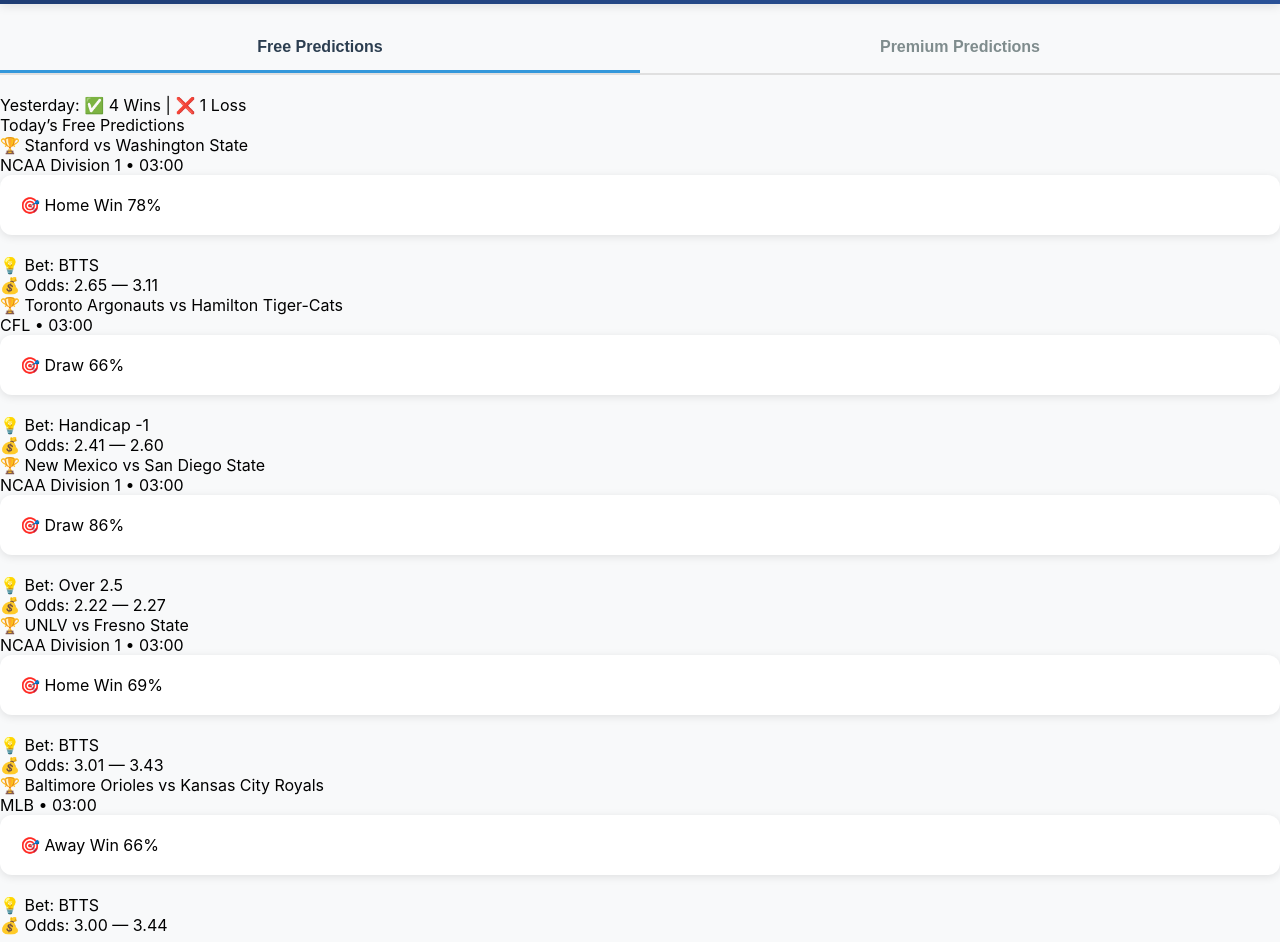
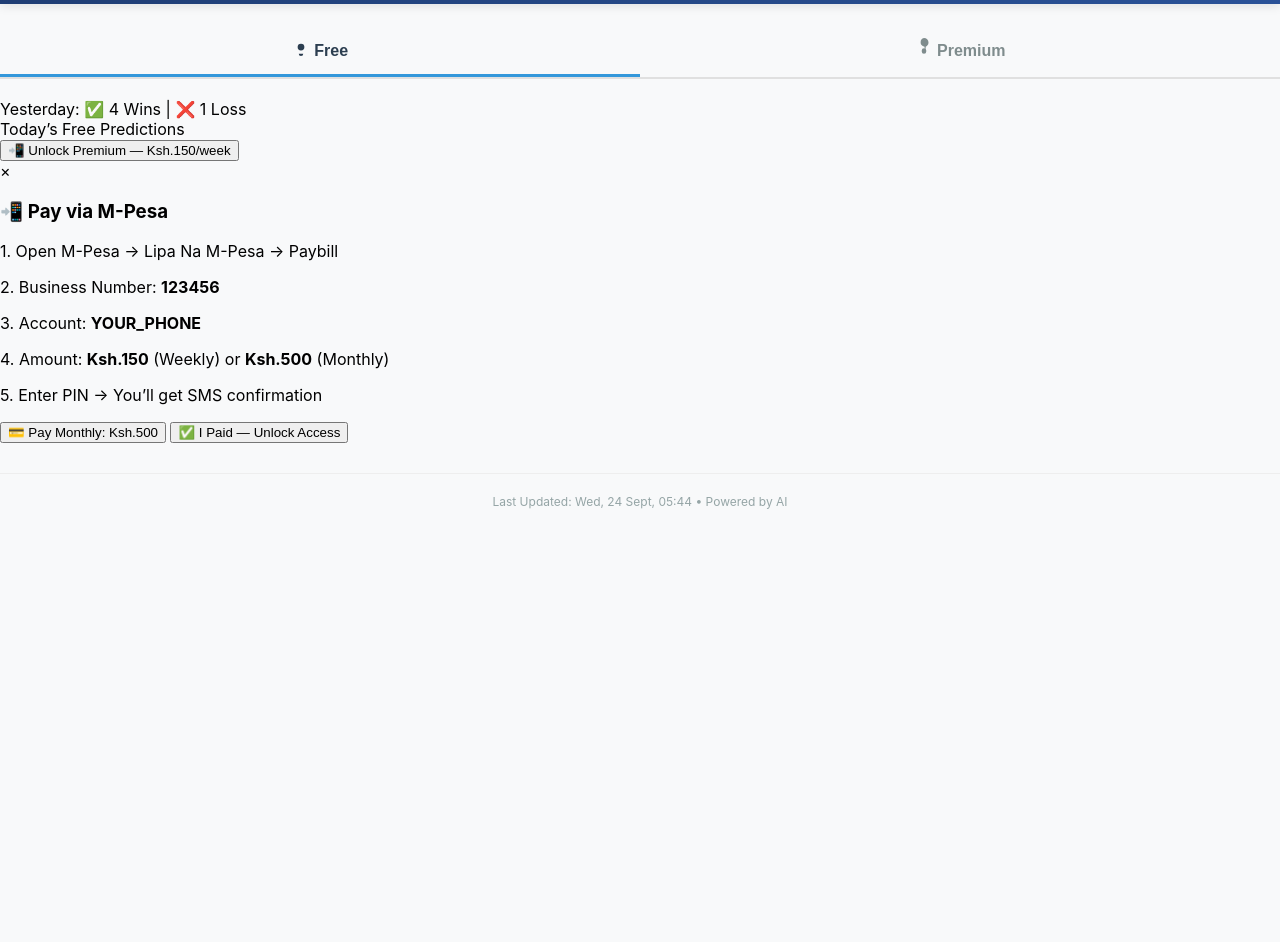
Before and after one commit to Bassamaliamin/Predictball-ai, a website: page index.html in a window 1280 px wide. Shown: the part 75-1017 px from the top of the page. After the commit the page ends 800 px from the top, so only its background shows below. Drawn offline with Linux system fonts and the light colour scheme.

Commit message:
Update index.html

```diff
--- a/index.html
+++ b/index.html
@@ -5,7 +5,7 @@
   <meta name="viewport" content="width=device-width, initial-scale=1.0"/>
   <title>PredictBall AI</title>
   <link rel="stylesheet" href="style.css" />
-  <link href="https://fonts.googleapis.com/css2?family=Montserrat:wght@700;900&display=swap" rel="stylesheet">
+  <link href="https://fonts.googleapis.com/css2?family=Montserrat:wght@700;800&family=Inter:wght@400;500;600;700&display=swap" rel="stylesheet">
 </head>
 <body>
 
@@ -14,10 +14,20 @@
     <h1 class="app-title">⚡ PredictBall AI</h1>
   </div>
 
-  <!-- Tabs -->
+  <!-- Tab Navigation -->
   <div class="tabs">
-    <button class="tab active" onclick="showTab('free')">Free Predictions</button>
-    <button class="tab" onclick="showTab('premium')">Premium Predictions</button>
+    <button class="tab active" data-tab="free">
+      <svg xmlns="http://www.w3.org/2000/svg" width="18" height="18" fill="currentColor" viewBox="0 0 16 16">
+        <path d="M8 16a2 2 0 0 0 2-2H6a2 2 0 0 0 2 2zm0-5a3 3 0 1 1 0-6 3 3 0 0 1 0 6z"/>
+      </svg>
+      Free
+    </button>
+    <button class="tab" data-tab="premium">
+      <svg xmlns="http://www.w3.org/2000/svg" width="18" height="18" fill="currentColor" viewBox="0 0 16 16">
+        <path d="M8 0a4 4 0 0 1 4 4c0 1.716-1.02 3.176-2.5 3.75V9a.5.5 0 0 1-1 0V7.75C6.02 7.176 5 5.716 5 4a4 4 0 0 1 3-4zm0 9a2 2 0 0 0-2 2v1a2 2 0 0 0 4 0v-1a2 2 0 0 0-2-2z"/>
+      </svg>
+      Premium
+    </button>
   </div>
 
   <!-- Free Predictions -->
@@ -28,51 +38,7 @@
 
     <div class="section-header">Today’s Free Predictions</div>
 
-
-        <div class="prediction-card">
-          <div class="match">🏆 Stanford vs Washington State</div>
-          <div class="meta">NCAA Division 1 • 03:00</div>
-          <div class="prediction">🎯 Home Win <span class="confidence medium">78%</span></div>
-          <div class="bet">💡 Bet: BTTS</div>
-          <div class="odds">💰 Odds: 2.65 — 3.11</div>
-        </div>
-
-
-        <div class="prediction-card">
-          <div class="match">🏆 Toronto Argonauts vs Hamilton Tiger-Cats</div>
-          <div class="meta">CFL • 03:00</div>
-          <div class="prediction">🎯 Draw <span class="confidence medium">66%</span></div>
-          <div class="bet">💡 Bet: Handicap -1</div>
-          <div class="odds">💰 Odds: 2.41 — 2.60</div>
-        </div>
-
-
-        <div class="prediction-card">
-          <div class="match">🏆 New Mexico vs San Diego State</div>
-          <div class="meta">NCAA Division 1 • 03:00</div>
-          <div class="prediction">🎯 Draw <span class="confidence high">86%</span></div>
-          <div class="bet">💡 Bet: Over 2.5</div>
-          <div class="odds">💰 Odds: 2.22 — 2.27</div>
-        </div>
-
-
-        <div class="prediction-card">
-          <div class="match">🏆 UNLV vs Fresno State</div>
-          <div class="meta">NCAA Division 1 • 03:00</div>
-          <div class="prediction">🎯 Home Win <span class="confidence medium">69%</span></div>
-          <div class="bet">💡 Bet: BTTS</div>
-          <div class="odds">💰 Odds: 3.01 — 3.43</div>
-        </div>
-
-
-        <div class="prediction-card">
-          <div class="match">🏆 Baltimore Orioles vs Kansas City Royals</div>
-          <div class="meta">MLB • 03:00</div>
-          <div class="prediction">🎯 Away Win <span class="confidence medium">66%</span></div>
-          <div class="bet">💡 Bet: BTTS</div>
-          <div class="odds">💰 Odds: 3.00 — 3.44</div>
-        </div>
-
+    <!-- AUTO-INSERTED FREE MATCHES WILL APPEAR HERE -->
   </div>
   <!-- Free Predictions End -->
 
@@ -84,98 +50,85 @@
 
     <div class="section-header">Today’s Premium Picks</div>
 
-
-        <div class="prediction-card locked">
-          <div class="match">🔒 Premium Pick 1</div>
-          <div class="prediction">🎯 Subscribe to unlock elite AI picks</div>
-          <div class="ev">💰 EV: <span class="ev-high">+17.9%</span></div>
-        </div>
-
-
-        <div class="prediction-card locked">
-          <div class="match">🔒 Premium Pick 2</div>
-          <div class="prediction">🎯 Subscribe to unlock elite AI picks</div>
-          <div class="ev">💰 EV: <span class="ev-high">+16.6%</span></div>
-        </div>
-
-
-        <div class="prediction-card locked">
-          <div class="match">🔒 Premium Pick 3</div>
-          <div class="prediction">🎯 Subscribe to unlock elite AI picks</div>
-          <div class="ev">💰 EV: <span class="ev-high">+13.9%</span></div>
-        </div>
-
+    <!-- AUTO-INSERTED PREMIUM MATCHES WILL APPEAR HERE -->
   </div>
   <!-- Premium Predictions End -->
 
-    <div class="pricing">
-      <button class="mpesa-btn" onclick="showMpesa('weekly')">📲 Pay Weekly: Ksh.150 via M-Pesa</button>
-      <button class="mpesa-btn monthly" onclick="showMpesa('monthly')">📲 Pay Monthly: Ksh.500 via M-Pesa</button>
+  <!-- Sticky Premium CTA (Only visible on Premium tab) -->
+  <div class="premium-cta">
+    <button class="cta-btn" onclick="showMpesaModal()">📲 Unlock Premium — Ksh.150/week</button>
   </div>
 
-    <div id="mpesa-instructions" class="mpesa-instructions hidden">
-      <h3>📲 How to Pay</h3>
-      <p>1. Open M-Pesa on your phone</p>
-      <p>2. Go to <strong>Lipa Na M-Pesa → Paybill</strong></p>
-      <p>3. Enter Business Number: <strong>123456</strong></p>
-      <p>4. Enter Account Number: <strong>YOUR_PHONE</strong></p>
-      <p>5. Enter Amount: <span id="amount">Ksh.150</span></p>
-      <p>6. Enter M-Pesa PIN</p>
-      <p>✅ You’ll get SMS confirmation. Access granted within 5 mins!</p>
-      <button class="close-btn" onclick="hideMpesa()">✕ Close</button>
+  <!-- M-Pesa Modal -->
+  <div id="mpesa-modal" class="modal hidden">
+    <div class="modal-content">
+      <span class="close" onclick="hideMpesaModal()">&times;</span>
+      <h3>📲 Pay via M-Pesa</h3>
+      <p>1. Open M-Pesa → Lipa Na M-Pesa → Paybill</p>
+      <p>2. Business Number: <strong>123456</strong></p>
+      <p>3. Account: <strong>YOUR_PHONE</strong></p>
+      <p>4. Amount: <strong>Ksh.150</strong> (Weekly) or <strong>Ksh.500</strong> (Monthly)</p>
+      <p>5. Enter PIN → You’ll get SMS confirmation</p>
+      <button class="modal-btn monthly" onclick="hideMpesaModal()">💳 Pay Monthly: Ksh.500</button>
+      <button class="modal-btn" onclick="hideMpesaModal()">✅ I Paid — Unlock Access</button>
     </div>
   </div>
 
-  <p class="footer">Updated: September 23, 2025 • Powered by AI</p>
+  <div class="footer">
+    Last Updated: <span id="last-updated">Loading...</span> • Powered by AI
+  </div>
 
-  <!-- SWIPE + MPESA SCRIPT -->
+  <!-- SCRIPTS -->
   <script>
     let startX = null;
 
-    function handleTouchStart(evt) {
-      startX = evt.touches[0].clientX;
-    }
+    // Tab Switching
+    document.querySelectorAll('.tab').forEach(button => {
+      button.addEventListener('click', () => {
+        const tabId = button.dataset.tab;
+        document.querySelectorAll('.tab').forEach(b => b.classList.remove('active'));
+        document.querySelectorAll('.tab-content').forEach(c => c.classList.remove('active'));
+        button.classList.add('active');
+        document.getElementById(tabId).classList.add('active');
 
-    function handleTouchMove(evt) {
+        // Show/hide premium CTA
+        document.querySelector('.premium-cta').style.display = tabId === 'premium' ? 'block' : 'none';
+      });
+    });
+
+    // Swipe Gestures
+    document.addEventListener('touchstart', e => startX = e.touches[0].clientX, false);
+    document.addEventListener('touchmove', e => {
       if (!startX) return;
-      let currentX = evt.touches[0].clientX;
+      let currentX = e.touches[0].clientX;
       let diff = startX - currentX;
 
       if (Math.abs(diff) > 50) {
-        if (diff > 0) {
-          showTab('premium');
-        } else {
-          showTab('free');
-        }
+        const tabs = document.querySelectorAll('.tab');
+        if (diff > 0) tabs[1].click(); // swipe left → premium
+        else tabs[0].click();          // swipe right → free
         startX = null;
       }
+    }, false);
+
+    // M-Pesa Modal
+    function showMpesaModal() {
+      document.getElementById('mpesa-modal').classList.remove('hidden');
     }
 
-    document.addEventListener('touchstart', handleTouchStart, false);
-    document.addEventListener('touchmove', handleTouchMove, false);
-
-    function showTab(tabName) {
-      document.querySelectorAll('.tab-content').forEach(tab => tab.classList.remove('active'));
-      document.querySelectorAll('.tab').forEach(tab => tab.classList.remove('active'));
-
-      document.getElementById(tabName).classList.add('active');
-      if (tabName === 'free') {
-        document.querySelectorAll('.tab')[0].classList.add('active');
-      } else {
-        document.querySelectorAll('.tab')[1].classList.add('active');
-      }
+    function hideMpesaModal() {
+      document.getElementById('mpesa-modal').classList.add('hidden');
     }
 
-    function showMpesa(plan) {
-      const instructions = document.getElementById('mpesa-instructions');
-      const amountSpan = document.getElementById('amount');
-      amountSpan.textContent = plan === 'weekly' ? 'Ksh.150' : 'Ksh.500';
-      instructions.classList.remove('hidden');
-    }
-
-    function hideMpesa() {
-      document.getElementById('mpesa-instructions').classList.add('hidden');
-    }
+    // Last Updated
+    document.getElementById('last-updated').textContent = new Date().toLocaleString('en-KE', {
+      timeZone: 'Africa/Nairobi',
+      weekday: 'short',
+      day: '2-digit',
+      month: 'short',
+      hour: '2-digit',
+      minute: '2-digit'
+    });
   </script>
 </body>
 </html>
```
Lines whose indentation alone changed are shown as unchanged.
